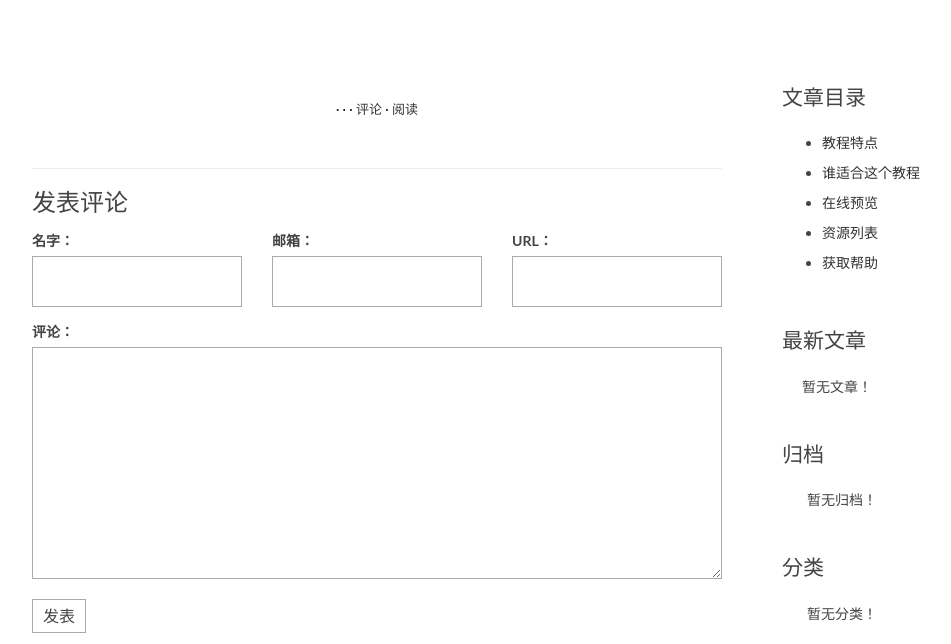
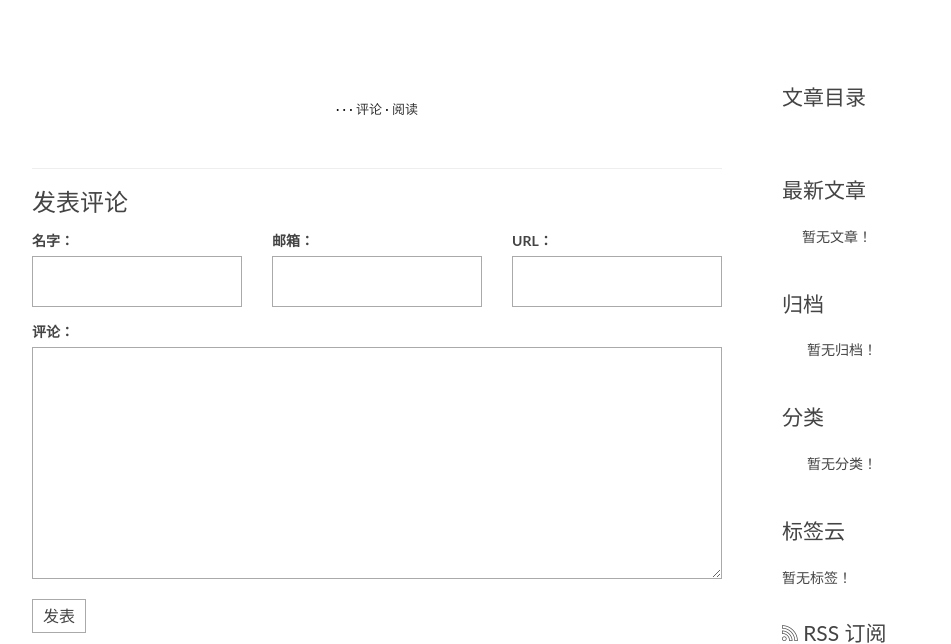
Before and after one commit to maxlee12/Blog_django, a Django app: template templates/lawBlog/detail.html in a window 1280 px wide. Shown: the part 91-735 px from the top of the page, without its empty margins (68-1019 px from the left). Run offline with Django 3.2, Linux system fonts and the light colour scheme; the template is opened without the code that fills it: values that come from a table or form of the project are taken from there, others are empty; some libraries are stand-ins or nearby versions.

Commit message:
增加markdown目录，美化标题的锚点 URL

```diff
--- a/templates/lawBlog/detail.html
+++ b/templates/lawBlog/detail.html
@@ -69,22 +69,6 @@
 {% block toc %}
     <div class="widget widget-content">
         <h3 class="widget-title">文章目录</h3>
-        <ul>
-            <li>
-                <a href="#">教程特点</a>
-            </li>
-            <li>
-                <a href="#">谁适合这个教程</a>
-            </li>
-            <li>
-                <a href="#">在线预览</a>
-            </li>
-            <li>
-                <a href="#">资源列表</a>
-            </li>
-            <li>
-                <a href="#">获取帮助</a>
-            </li>
-        </ul>
+        {{ post.toc|safe }}
     </div>
 {% endblock toc %}
```
Also changed, not shown: lawBlog/views.py (+15 -1 lines).
